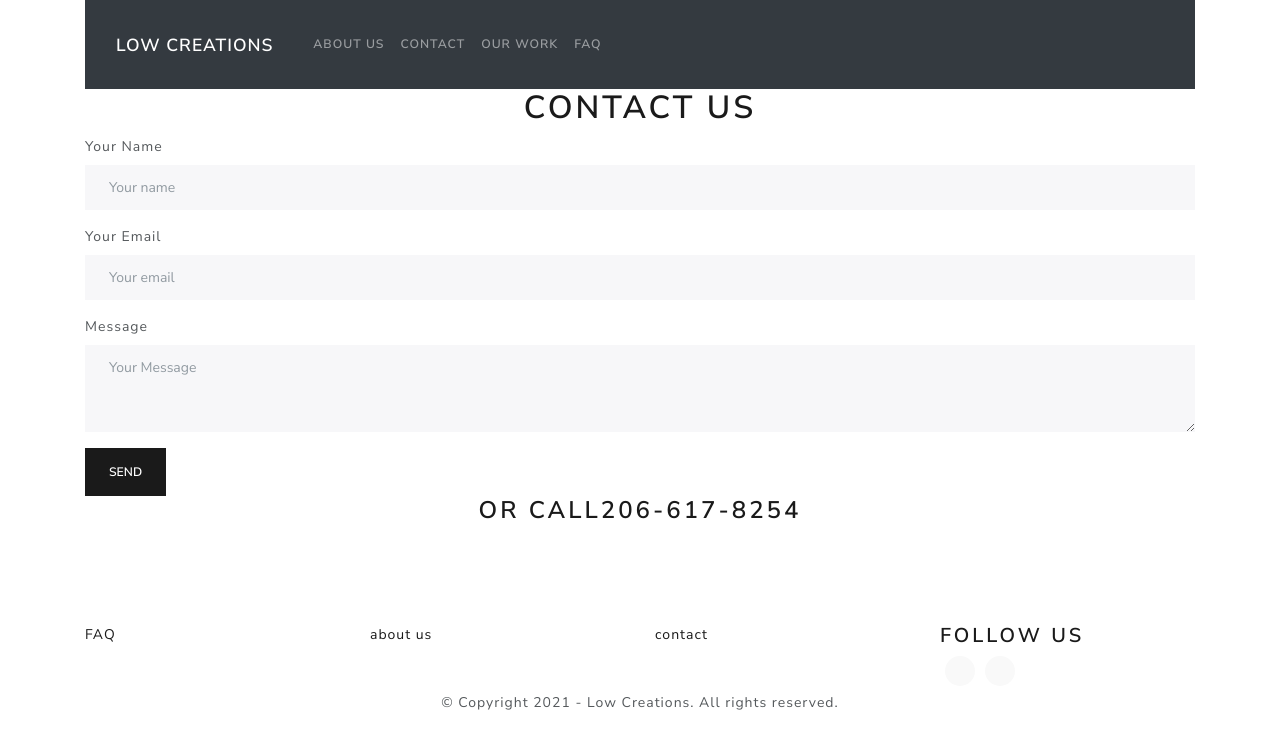
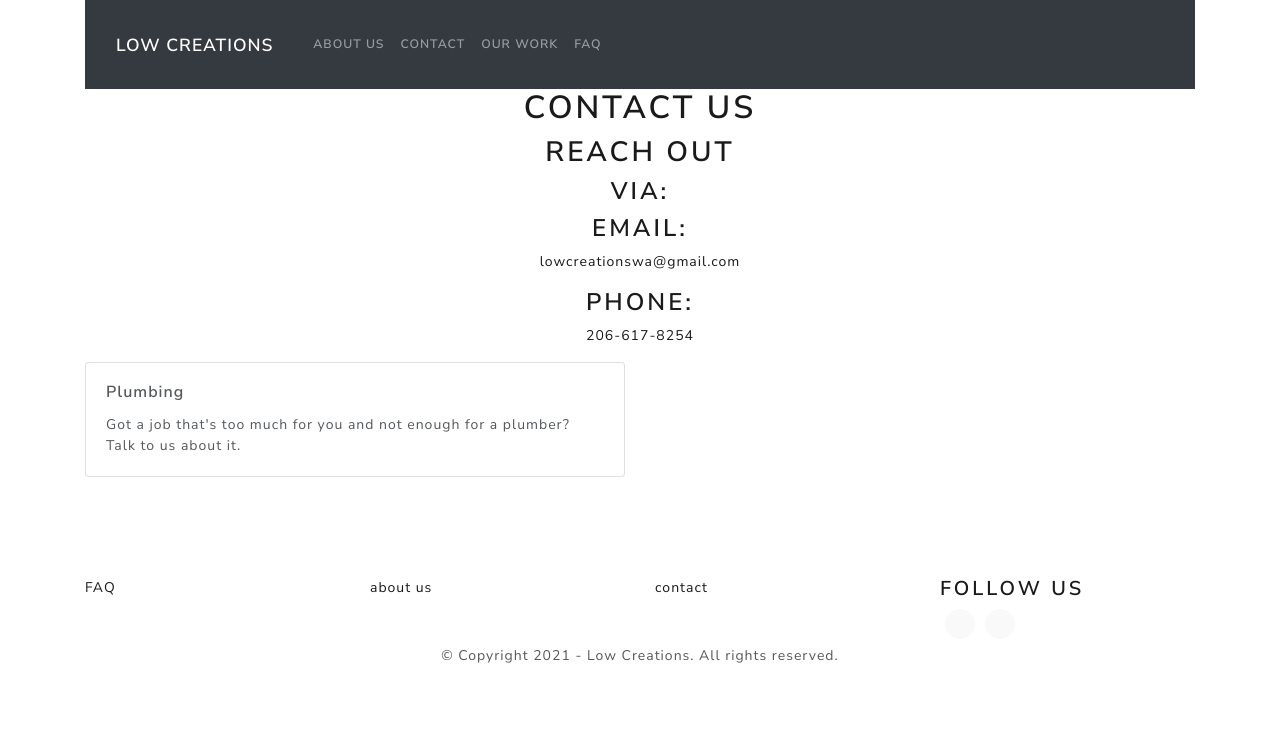
Before and after one commit to PeteLow-13/LowCreations, a React (Create React App) app: page /contact in a window 1280 px wide. Shown: the top 748 px of the page. Built offline with nearby package versions, Linux system fonts and the light colour scheme.

Commit message:
Changes to contact screen

```diff
--- a/src/Screens/ContactScreen.js
+++ b/src/Screens/ContactScreen.js
@@ -1,12 +1,29 @@
 import React from 'react';
-import ContactForm from '../Components/ContactForm';
+import { Row, Col, Card } from 'react-bootstrap';
+
+
 
 const ContactScreen = () => {
   return (
     <>
       <h1>Contact Us</h1>
-      <ContactForm />
-      <h3>Or Call<a href='tel:206-617-8254'>206-617-8254</a> </h3>
+      <h2>reach out </h2>
+      <h3>via:</h3>
+      <h3>Email: </h3>
+      <p className='text-center'><a href='mailto:lowcreationswa@gmail.com'>lowcreationswa@gmail.com</a></p>
+      <h3>Phone:</h3>
+      <p className='text-center'><a href='tel:206-617-8254'>206-617-8254</a> </p>
+      <Row>
+        <Col md={6}><Card style={{ width: 'auto' }} className='rounded'>
+          {/* <Card.Img variant="top" src={plumbing}/> */}
+          <Card.Body>
+            <Card.Title>Plumbing</Card.Title>
+            <Card.Text>
+             Got a job that's too much for you and not enough for a plumber? Talk to us about it.
+            </Card.Text>
+          </Card.Body>
+          </Card>
+        </Col></Row>
     </>
   );
 };
```
